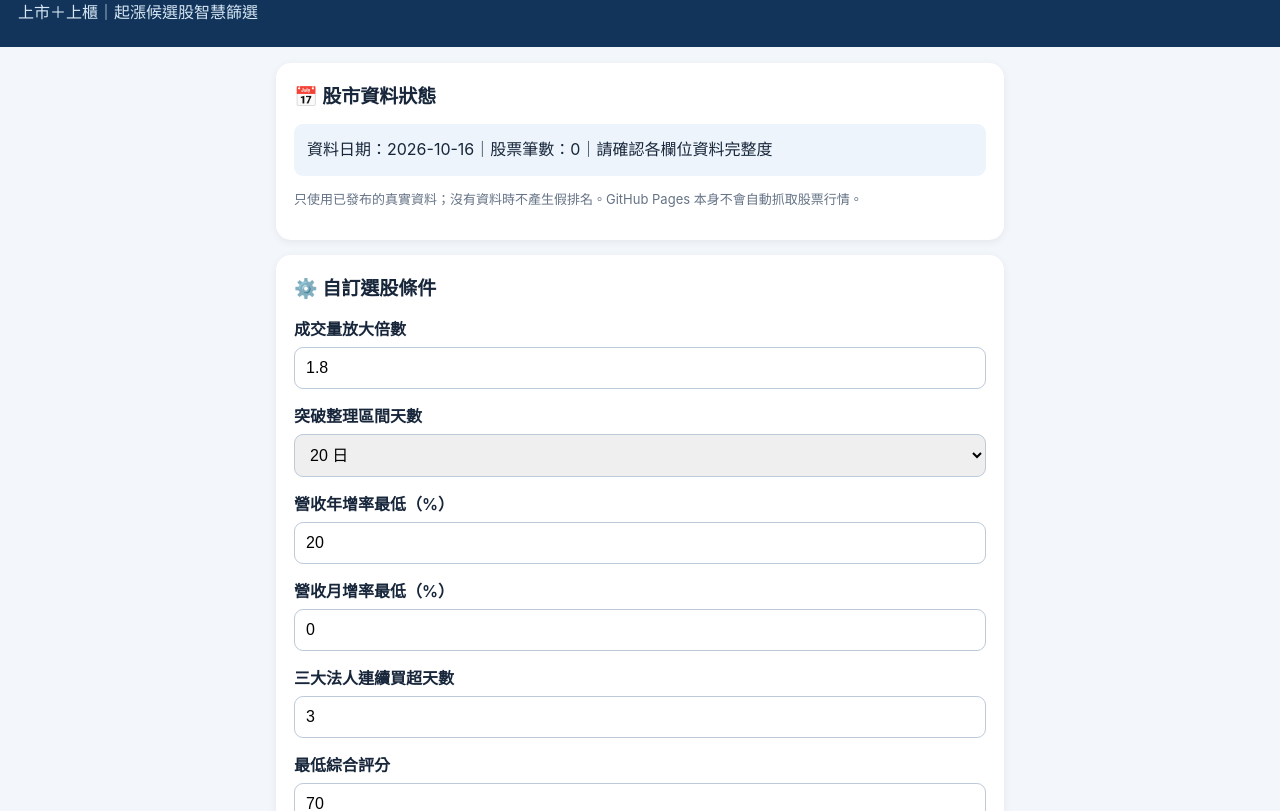
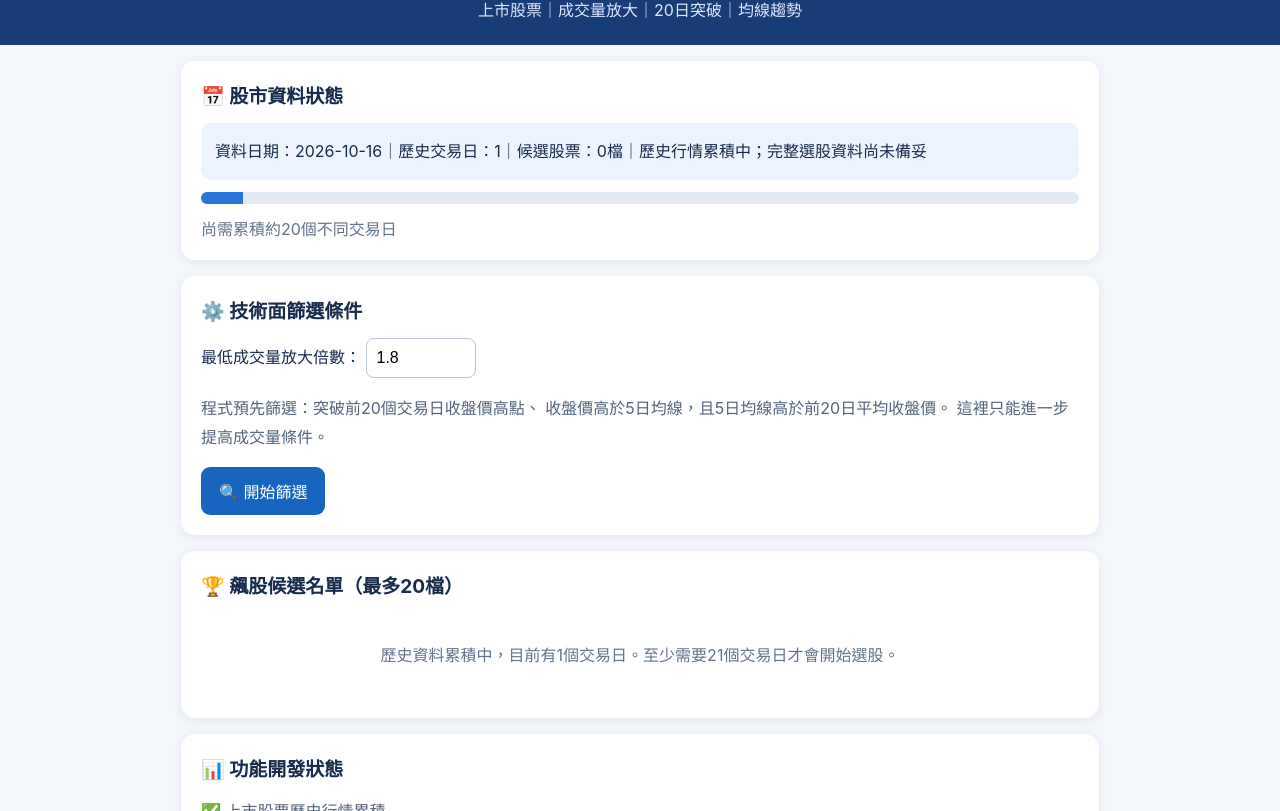
Before and after one commit to shuyen2003/stock-radar, a plain HTML site: page index.html in a window 1280 px wide. Shown: the part 72-883 px from the top of the page. Drawn offline with Linux system fonts and the light colour scheme.

Commit message:
Update index.html for version 2 enhancements

```diff
--- a/index.html
+++ b/index.html
@@ -1,41 +1,308 @@
+
 <!DOCTYPE html>
 <html lang="zh-Hant">
 <head>
 <meta charset="UTF-8">
-<meta name="viewport" content="width=device-width,initial-scale=1">
-<title>台股飆股雷達</title>
+<meta name="viewport" content="width=device-width, initial-scale=1">
+<title>台股飆股雷達 V2</title>
 <style>
-*{box-sizing:border-box}body{margin:0;background:#f3f6fa;color:#17263a;font-family:-apple-system,BlinkMacSystemFont,sans-serif}header{background:#12345a;color:white;padding:24px 18px}h1{margin:0;font-size:27px}header p{margin:8px 0 0;color:#d6e6f4}main{padding:16px;max-width:760px;margin:auto}.panel{background:white;padding:18px;margin-bottom:15px;border-radius:15px;box-shadow:0 2px 8px #0001}h2{font-size:19px;margin:0 0 16px}.field{margin:14px 0}label{display:block;font-weight:600;margin-bottom:7px}input[type=number],select{width:100%;padding:11px;border:1px solid #bdcad9;border-radius:9px;font-size:16px}input[type=checkbox]{width:18px;height:18px;vertical-align:middle;margin-right:8px}.check{font-weight:400;padding:5px 0}button{background:#1267bd;color:white;border:0;padding:13px;border-radius:10px;font-size:16px;font-weight:700;width:100%;margin-top:12px}.note{color:#657386;font-size:13px;line-height:1.6}.status{padding:13px;background:#edf4fb;border-radius:9px;line-height:1.6}table{width:100%;border-collapse:collapse;font-size:13px}td,th{padding:10px 5px;border-bottom:1px solid #e4e9ef;text-align:left}th{background:#f2f6fa}.pill{background:#dfeefa;color:#16538b;border-radius:7px;padding:4px}.empty{padding:22px 0;color:#6b7888;text-align:center}
+*{box-sizing:border-box}
+body{
+  margin:0;
+  background:#f3f6fb;
+  color:#172b4d;
+  font-family:-apple-system,BlinkMacSystemFont,
+  "Noto Sans TC",sans-serif;
+}
+header{
+  background:#173c76;
+  color:white;
+  padding:24px 18px;
+  text-align:center;
+}
+header h1{margin:0 0 8px;font-size:26px}
+header p{margin:0;color:#dce8ff}
+main{max-width:950px;margin:auto;padding:16px}
+.panel{
+  background:white;
+  padding:20px;
+  border-radius:14px;
+  margin-bottom:16px;
+  box-shadow:0 2px 10px #152c5010;
+}
+h2{font-size:19px;margin:0 0 15px}
+.status{
+  background:#edf4ff;
+  border-radius:10px;
+  padding:14px;
+  line-height:1.8;
+}
+.muted{color:#63748b}
+.progress{
+  height:12px;
+  background:#e4eaf2;
+  border-radius:10px;
+  overflow:hidden;
+  margin:12px 0;
+}
+.progress div{
+  height:100%;
+  background:#2876d9;
+  width:0;
+}
+.field{margin:12px 0}
+input{
+  width:110px;
+  padding:10px;
+  border:1px solid #b8c6d8;
+  border-radius:8px;
+  font-size:16px;
+}
+button{
+  background:#1765be;
+  color:white;
+  border:0;
+  padding:12px 18px;
+  border-radius:9px;
+  font-size:16px;
+  cursor:pointer;
+}
+.table-wrap{overflow-x:auto}
+table{
+  width:100%;
+  border-collapse:collapse;
+  min-width:650px;
+}
+th,td{
+  padding:12px 9px;
+  text-align:left;
+  border-bottom:1px solid #e6ebf1;
+}
+th{background:#eef4fb}
+.empty{
+  text-align:center;
+  padding:28px 12px;
+  color:#63748b;
+  line-height:1.8;
+}
+.note{line-height:1.8;color:#53657c}
+footer{
+  text-align:center;
+  color:#77869b;
+  padding:20px;
+  font-size:13px;
+}
 </style>
 </head>
 <body>
-<header><h1>📈 台股飆股雷達</h1><p>上市＋上櫃｜起漲候選股智慧篩選</p></header>
+<header>
+<h1>📈 台股飆股雷達 V2</h1>
+<p>上市股票｜成交量放大｜20日突破｜均線趨勢</p>
+</header>
+
 <main>
-<section class="panel"><h2>📅 股市資料狀態</h2><div id="status" class="status">尚未接上每日自動更新資料</div><p class="note">只使用已發布的真實資料；沒有資料時不產生假排名。GitHub Pages 本身不會自動抓取股票行情。</p></section>
-<section class="panel"><h2>⚙️ 自訂選股條件</h2>
-<div class="field"><label>成交量放大倍數</label><input id="volume" type="number" min="1" max="20" step="0.1" value="1.8"></div>
-<div class="field"><label>突破整理區間天數</label><select id="days"><option value="10">10 日</option><option value="20" selected>20 日</option><option value="60">60 日</option></select></div>
-<div class="field"><label>營收年增率最低（%）</label><input id="yoy" type="number" value="20"></div>
-<div class="field"><label>營收月增率最低（%）</label><input id="mom" type="number" value="0"></div>
-<div class="field"><label>三大法人連續買超天數</label><input id="inst" type="number" min="0" max="30" value="3"></div>
-<div class="field"><label>最低綜合評分</label><input id="score" type="number" min="0" max="100" value="70"></div>
-<label class="check"><input id="breakout" type="checkbox" checked>突破整理區間</label>
-<label class="check"><input id="near" type="checkbox" checked>接近起漲點</label>
-<label class="check"><input id="margin" type="checkbox">融資餘額未急增</label>
-<button onclick="screenStocks()">🔎 開始篩選</button>
-<button onclick="saveOptions()" style="background:#516982">儲存選股條件</button>
+<section class="panel">
+<h2>📅 股市資料狀態</h2>
+<div id="status" class="status">正在讀取資料...</div>
+<div class="progress">
+<div id="progress"></div>
+</div>
+<div id="progressText" class="muted"></div>
 </section>
-<section class="panel"><h2>🏆 飆股候選名單（最多20檔）</h2><div id="results" class="empty">等待載入真實股票資料</div></section>
-<section class="panel"><h2>🔔 候選股警示</h2><div id="alerts" class="note">尚無可確認的候選警示；此版本不會發送背景推播。</div></section>
-<section class="panel"><h2>🇺🇸 美股 AI／半導體觀察</h2><p>NVDA、AMD、AVGO、MU、TSM、LRCX、AMAT</p><p class="note">目前僅提供觀察清單，尚未連接美股市場資料。</p></section>
+
+<section class="panel">
+<h2>⚙️ 技術面篩選條件</h2>
+<div class="field">
+<label for="volume">
+最低成交量放大倍數：
+</label>
+<input id="volume" type="number"
+ min="1" max="20" step="0.1" value="1.8">
+</div>
+<p class="note">
+程式預先篩選：突破前20個交易日收盤價高點、
+收盤價高於5日均線，且5日均線高於前20日平均收盤價。
+這裡只能進一步提高成交量條件。
+</p>
+<button onclick="screenStocks()">🔍 開始篩選</button>
+</section>
+
+<section class="panel">
+<h2>🏆 飆股候選名單（最多20檔）</h2>
+<div id="results" class="empty">
+正在讀取候選股票...
+</div>
+</section>
+
+<section class="panel">
+<h2>📊 功能開發狀態</h2>
+<p class="note">
+✅ 上市股票歷史行情累積<br>
+✅ 成交量放大分析<br>
+✅ 20日股價突破分析<br>
+✅ 均線趨勢分析<br>
+⏳ 上櫃股票技術面選股尚未啟用<br>
+⏳ 營收、三大法人及融資資料尚未接入<br>
+⏳ 綜合評分及進階警示尚未完成
+</p>
+</section>
+
+<section class="panel">
+<h2>🔔 風險提醒</h2>
+<p class="note">
+本系統使用公開市場資料進行技術面初步篩選，
+不代表股票未來一定上漲，也不是買賣建議。
+資料尚未累積完整或沒有符合條件的股票時，
+不會產生虛構候選名單。
+</p>
+</section>
 </main>
+
+<footer>台股飆股雷達 V2｜技術面測試版本</footer>
+
 <script>
-const keys=['volume','days','yoy','mom','inst','score','breakout','near','margin'];
-try{let saved=JSON.parse(localStorage.getItem('radar_options')||'{}');for(let k of keys)if(saved[k]!==undefined){let e=document.getElementById(k);if(e.type==='checkbox')e.checked=saved[k];else e.value=saved[k]}}catch(e){}
-function saveOptions(){let v={};keys.forEach(k=>{let e=document.getElementById(k);v[k]=e.type==='checkbox'?e.checked:e.value});localStorage.setItem('radar_options',JSON.stringify(v));alert('選股條件已儲存在這台手機的瀏覽器')}
 let stocks=[];
-async function loadData(){try{let response=await fetch('./data/stocks.json?v='+Date.now());if(!response.ok)throw Error('尚無資料檔');let d=await response.json();if(!Array.isArray(d.stocks)||!d.date)throw Error('資料格式不正確');stocks=d.stocks;document.getElementById('status').textContent='資料日期：'+d.date+'｜股票筆數：'+stocks.length+'｜請確認各欄位資料完整度';screenStocks()}catch(e){document.getElementById('status').textContent='尚未連接自動更新資料（'+e.message+'）';document.getElementById('results').textContent='目前沒有可供篩選的真實股票資料'}}
-function screenStocks(){let n=k=>Number(document.getElementById(k).value),c=k=>document.getElementById(k).checked;let need=['code','name','volume_ratio','revenue_yoy','revenue_mom','institution_days','score','breakout_days','near_start','margin_ok'];let rows=stocks.filter(s=>need.every(k=>s[k]!==undefined&&s[k]!==null&&s[k]!=='')&&Number(s.volume_ratio)>=n('volume')&&Number(s.revenue_yoy)>=n('yoy')&&Number(s.revenue_mom)>=n('mom')&&Number(s.institution_days)>=n('inst')&&Number(s.score)>=n('score')&&(!c('breakout')||Number(s.breakout_days)>=n('days'))&&(!c('near')||s.near_start===true)&&(!c('margin')||s.margin_ok===true)).sort((a,b)=>Number(b.score)-Number(a.score)).slice(0,20);let el=document.getElementById('results');if(!rows.length){el.innerHTML='<div class="empty">沒有符合條件的股票，或尚未取得完整資料</div>';document.getElementById('alerts').textContent='尚無符合條件的警示';return}el.innerHTML='<table><thead><tr><th>代碼／名稱</th><th>量比</th><th>營收年增</th><th>分數</th></tr></thead><tbody>'+rows.map(s=>'<tr><td>'+String(s.code).replace(/[&<>"]/g,'')+'<br>'+String(s.name).replace(/[&<>"]/g,'')+'</td><td>'+Number(s.volume_ratio).toFixed(1)+'</td><td>'+Number(s.revenue_yoy).toFixed(1)+'%</td><td><span class="pill">'+Number(s.score)+'</span></td></tr>').join('')+'</tbody></table>';document.getElementById('alerts').textContent='目前符合條件：'+rows.length+' 檔（僅頁面內提示，非即時推播）'}
+let historyDays=0;
+let dataStatus='';
+
+function setMessage(message){
+  document.getElementById('results').innerHTML='';
+  document.getElementById('results').textContent=message;
+  document.getElementById('results').className='empty';
+}
+
+function cell(row,value){
+  const td=document.createElement('td');
+  td.textContent=String(value);
+  row.appendChild(td);
+}
+
+async function loadData(){
+  try{
+    const response=await fetch(
+      './data/stocks.json?v='+Date.now(),
+      {cache:'no-store'}
+    );
+
+    if(!response.ok){
+      throw new Error('無法讀取股票資料');
+    }
+
+    const data=await response.json();
+
+    if(
+      !data ||
+      !Array.isArray(data.stocks) ||
+      !data.date
+    ){
+      throw new Error('股票資料格式不正確');
+    }
+
+    stocks=data.stocks;
+    historyDays=Number(data.history_days)||0;
+    dataStatus=data.status||'';
+
+    document.getElementById('status').textContent=
+      '資料日期：'+data.date+
+      '｜歷史交易日：'+historyDays+
+      '｜候選股票：'+stocks.length+
+      '檔｜'+dataStatus;
+
+    const percent=Math.min(
+      100,Math.max(0,historyDays/21*100)
+    );
+
+    document.getElementById('progress').style.width=
+      percent+'%';
+
+    document.getElementById('progressText').textContent=
+      historyDays>=21
+      ?'已達21個交易日的基本分析門檻'
+      :'尚需累積約'+(21-historyDays)+
+       '個不同交易日';
+
+    screenStocks();
+
+  }catch(error){
+    document.getElementById('status').textContent=
+      '資料讀取失敗：'+error.message;
+
+    setMessage(
+      '目前無法取得股票資料，請檢查每日更新狀態。'
+    );
+  }
+}
+
+function screenStocks(){
+  if(historyDays<21){
+    setMessage(
+      '歷史資料累積中，目前有'+historyDays+
+      '個交易日。至少需要21個交易日才會開始選股。'
+    );
+    return;
+  }
+
+  const minimum=Number(
+    document.getElementById('volume').value
+  );
+
+  if(!Number.isFinite(minimum)||minimum<1){
+    setMessage('請輸入正確的成交量放大倍數。');
+    return;
+  }
+
+  const selected=stocks.filter(stock=>
+    Number.isFinite(Number(stock.volume_ratio)) &&
+    Number(stock.volume_ratio)>=minimum
+  );
+
+  if(selected.length===0){
+    setMessage('目前沒有符合技術面條件的股票。');
+    return;
+  }
+
+  const wrap=document.createElement('div');
+  wrap.className='table-wrap';
+
+  const table=document.createElement('table');
+  const thead=document.createElement('thead');
+  const headerRow=document.createElement('tr');
+
+  [
+    '代號','股票名稱','收盤價',
+    '量比','突破天數','5日均線','20日參考均線'
+  ].forEach(name=>{
+    const th=document.createElement('th');
+    th.textContent=name;
+    headerRow.appendChild(th);
+  });
+
+  thead.appendChild(headerRow);
+  table.appendChild(thead);
+
+  const tbody=document.createElement('tbody');
+
+  selected.slice(0,20).forEach(stock=>{
+    const tr=document.createElement('tr');
+    cell(tr,stock.code??'-');
+    cell(tr,stock.name??'-');
+    cell(tr,stock.close??'-');
+    cell(tr,stock.volume_ratio??'-');
+    cell(tr,stock.breakout_days??'-');
+    cell(tr,stock.sma5??'-');
+    cell(tr,stock.sma20??'-');
+    tbody.appendChild(tr);
+  });
+
+  table.appendChild(tbody);
+  wrap.appendChild(table);
+
+  const results=document.getElementById('results');
+  results.innerHTML='';
+  results.className='';
+  results.appendChild(wrap);
+}
+
 loadData();
 </script>
 </body>
```
